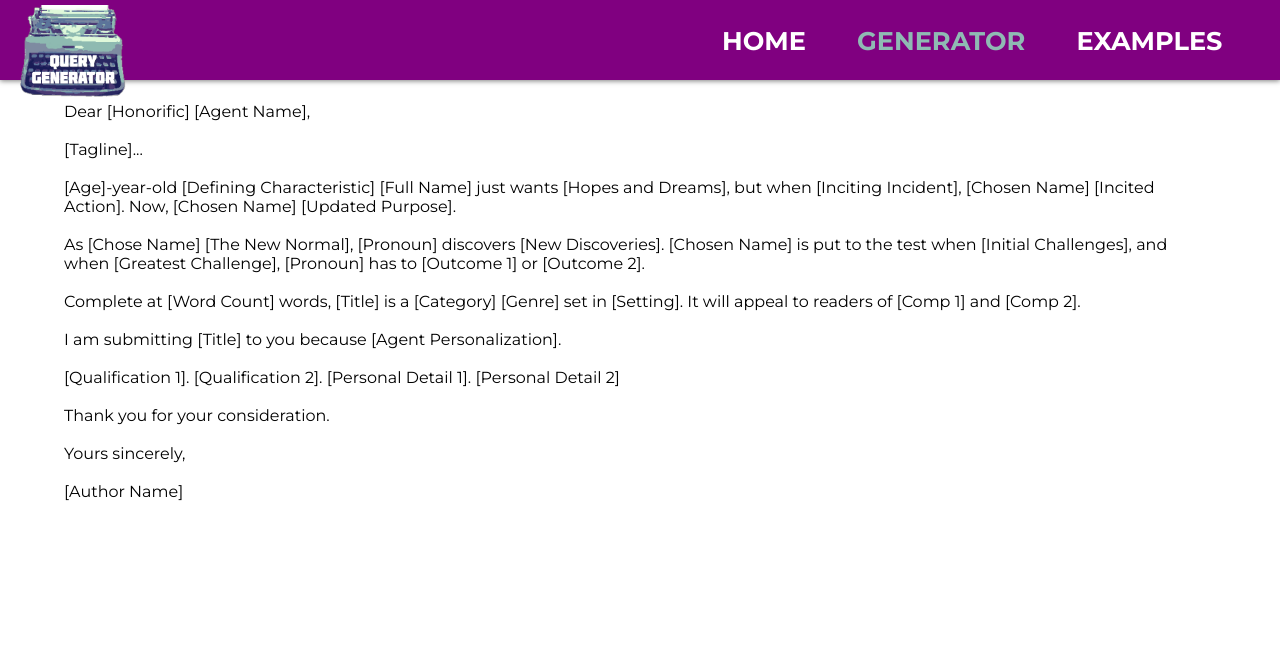
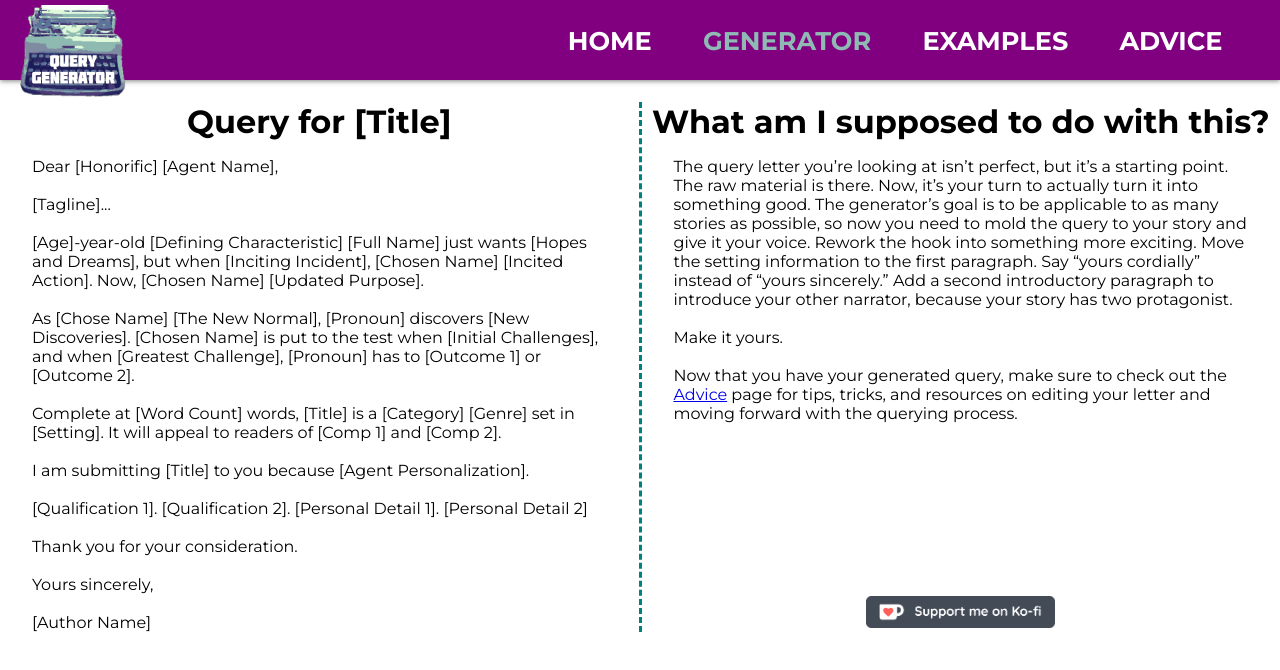
Before and after one commit to clirette/query-letter-generator, a React (Create React App) app: page /template in a window 1280 px wide. Shown: the top 670 px of the page. Built offline with nearby package versions, Linux system fonts and the light colour scheme.

Commit message:
Styled template page with kofi button, added advice page and advice link to header and landing page

```diff
--- a/public/style.css
+++ b/public/style.css
@@ -54,6 +54,8 @@ body {
   font-weight: 500;
   font-size: 1.4rem;
   box-shadow: 0px 2px 3px black;
+  min-width: 9rem;
+  text-align: center;
   cursor: pointer; }
   .link:hover {
     border: 2px solid #4f0259;
@@ -144,9 +146,35 @@ body {
   .pledge__lead {
     font-size: 1.2rem; }
 
+.template-container {
+  display: flex; }
+
+.template__div {
+  flex: 1;
+  border-right: .2rem dashed teal; }
+
 .template__text {
   width: 90%;
-  margin: auto; }
+  margin: auto;
+  margin-top: 1rem; }
+
+.template__header {
+  text-align: center; }
+
+.instructions {
+  flex: 1;
+  display: flex;
+  flex-direction: column; }
+  .instructions__description {
+    width: 90%;
+    margin: auto;
+    margin-top: 1rem; }
+
+.kofiLink {
+  text-align: center; }
+
+.kofiButton {
+  height: 2rem; }
 
 .example-container {
   display: flex;
--- /dev/null
+++ b/src/components/Advice.js
@@ -0,0 +1,14 @@
+import React from "react";
+
+import Header from "./Header";
+
+const Advice = () => {
+  return (
+    <div>
+      <Header />
+      Advice
+    </div>
+  );
+};
+
+export default Advice;
--- a/src/components/App.js
+++ b/src/components/App.js
@@ -5,6 +5,7 @@ import Form from "./Form";
 import Template from "./Template";
 import Landing from "./Landing";
 import TemplateExample from "./TemplateExample";
+import Advice from "./Advice";
 import NotFound from "./NotFound";
 
 class App extends Component {
@@ -57,6 +58,7 @@ class App extends Component {
         <div className="app">
           <Switch>
             <Route exact path="/" component={Landing} />
+            <Route path="/advice" component={Advice} />
             <Route
               path="/generator"
               render={props => (
--- a/src/components/Header.js
+++ b/src/components/Header.js
@@ -33,6 +33,11 @@ class Header extends Component {
               Examples
             </NavLink>
           </li>
+          <li className="nav-link">
+            <NavLink activeClassName="active" to="/advice">
+              Advice
+            </NavLink>
+          </li>
         </ul>
       </header>
     );
--- a/src/components/Landing.js
+++ b/src/components/Landing.js
@@ -16,11 +16,14 @@ const Landing = () => {
           is just here to help you get started.
         </p>
         <div className="links">
+          <Link to="/generator" className="link">
+            Generator
+          </Link>
           <Link to="/example" className="link">
             Examples
           </Link>
-          <Link to="/generator" className="link">
-            Generator
+          <Link to="/advice" className="link">
+            Advice
           </Link>
         </div>
       </div>
--- a/src/components/Template.js
+++ b/src/components/Template.js
@@ -1,12 +1,19 @@
 import React from "react";
+import { Link } from "react-router-dom";
+
 import Header from "./Header";
+import kofi from "../images/kofiButton.png";
 
 const Template = props => {
   return (
     <div className="template">
       <Header current="active" />
-      <div className="template__text">
-        <p>
+      <div className="template-container">
+        <div className="template__div">
+          <h1 className="template__header">
+            Query for {props.title || "[Title]"}
+          </h1>
+          <p className="template__text">
             Dear {props.honorific || "[Honorific]"}{" "}
             {props.agentName || "[Agent Name]"},
             <br />
@@ -65,6 +72,40 @@ const Template = props => {
             {props.penName && `(Writing as ${props.penName})`}
           </p>
         </div>
+        <div className="instructions">
+          <h1 className="template__header">
+            What am I supposed to do with this?
+          </h1>
+          <p className="instructions__description">
+            The query letter you’re looking at isn’t perfect, but it’s a
+            starting point. The raw material is there. Now, it’s your turn to
+            actually turn it into something good. The generator’s goal is to be
+            applicable to as many stories as possible, so now you need to mold
+            the query to your story and give it your voice. Rework the hook into
+            something more exciting. Move the setting information to the first
+            paragraph. Say “yours cordially” instead of “yours sincerely.” Add a
+            second introductory paragraph to introduce your other narrator,
+            because your story has two protagonist.
+            <br />
+            <br />
+            Make it yours.
+            <br />
+            <br />
+            Now that you have your generated query, make sure to check out the{" "}
+            <Link to="/advice">Advice</Link> page for tips, tricks, and
+            resources on editing your letter and moving forward with the
+            querying process.
+          </p>
+          <a
+            href="https://ko-fi.com/letswritesomenovels"
+            target="_blank"
+            rel="noopener noreferrer"
+            className="kofiLink"
+          >
+            <img src={kofi} alt="kofi-button" className="kofiButton" />
+          </a>
+        </div>
+      </div>
     </div>
   );
 };
--- a/src/sass/main.scss
+++ b/src/sass/main.scss
@@ -66,6 +66,8 @@ body {
   font-weight: 500;
   font-size: 1.4rem;
   box-shadow: 0px 2px 3px black;
+  min-width: 9rem;
+  text-align: center;
   cursor: pointer;
 
   &:hover {
@@ -191,9 +193,43 @@ body {
 
 ////////////////////////////////
 // Template
+.template-container {
+  display: flex;
+}
+
+.template__div {
+  flex: 1;
+  border-right: .2rem dashed teal;
+}
+
 .template__text {
   width: 90%;
   margin: auto;
+  margin-top: 1rem;
+}
+
+.template__header {
+  text-align: center;
+}
+
+.instructions {
+  flex: 1;
+  display: flex;
+  flex-direction: column;
+
+  &__description {
+    width: 90%;
+    margin: auto;
+    margin-top: 1rem;
+  }
+}
+
+.kofiLink {
+  text-align: center;
+}
+
+.kofiButton {
+  height: 2rem;
 }
 
 ////////////////////////////////
```
Also changed, not shown: public/img/kofiButton.png (added), src/images/kofiButton.png (added). Lines whose indentation alone changed are shown as unchanged.
